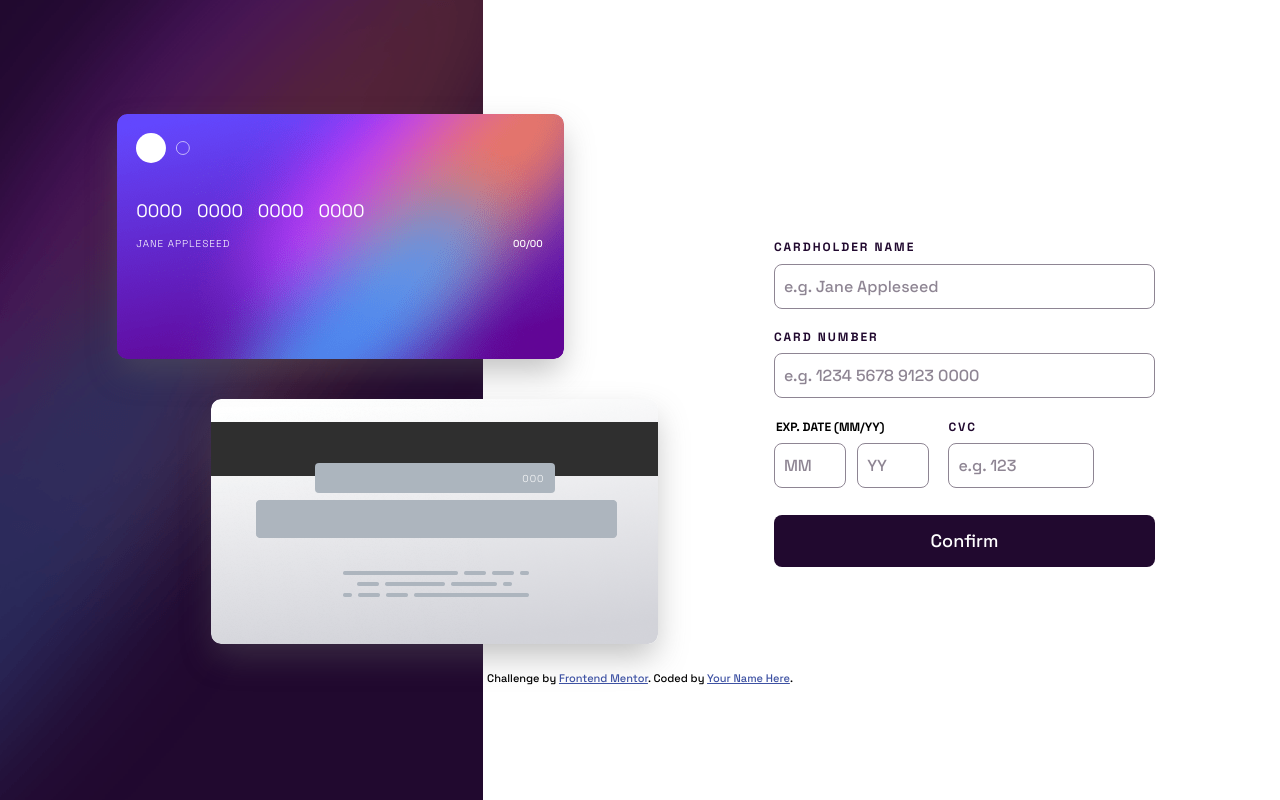
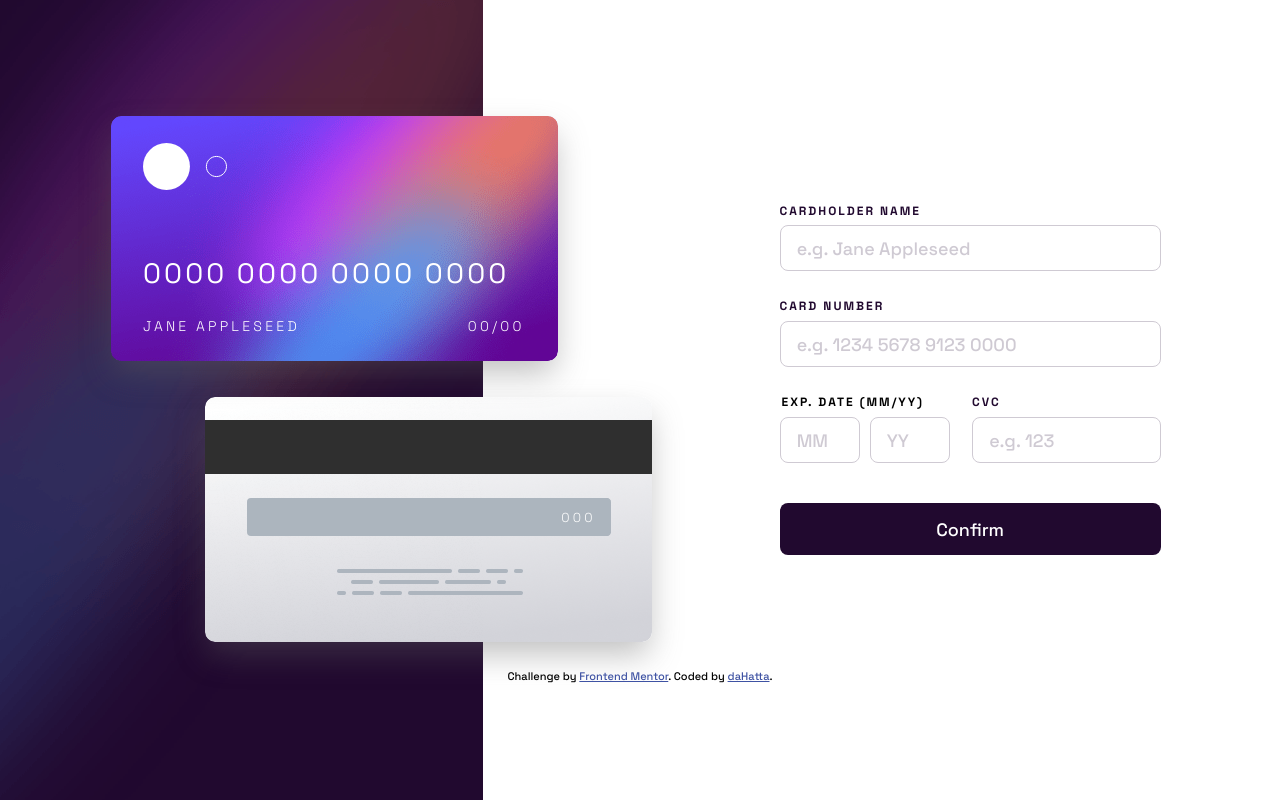
Before and after one commit to daHatta/fem-eg-interactive-form, a website: page index.html in a window 1280 px wide. Drawn offline with Linux system fonts and the light colour scheme.

Commit message:
Desktop css added

```diff
--- a/css/abstracts/_variables.scss
+++ b/css/abstracts/_variables.scss
@@ -16,7 +16,7 @@ $clr-pry-input-red-errors: hsl(0, 100%, 66%);
 // ### Neutral
 
 $clr-ntl-white: hsl(0, 0%, 100%);
-$clr-ntl-light-grayish-violet: hsl(270, 3%, 87%);
+$clr-ntl-light-grayish-violet: hsl(270, 10%, 81%);
 $clr-ntl-dark-grayish-violet: hsl(279, 6%, 55%);
 $clr-ntl-very-dark-violet: hsl(278, 68%, 11%);
 
@@ -26,6 +26,7 @@ $clr-ntl-very-dark-violet: hsl(278, 68%, 11%);
 
 $fs-400: 1rem;      // 16px
 $fs-500: 1.125rem;  // 18px
+$fs-600: 1.25rem;   // 20px
 
 // ### Font
 
--- a/css/base/_common.scss
+++ b/css/base/_common.scss
@@ -53,14 +53,15 @@ input[type="text"],
 input[type="number"] {
     display: flex;
     border-radius: 8px;
-    border: 1px solid $clr-ntl-dark-grayish-violet;
+    border: 1px solid $clr-ntl-light-grayish-violet;
     padding-block: .625em .563em;
     font-size: 1rem;
     padding-inline: .563em;
+    text-indent: 5px;
 }
 
 input::placeholder {
-    color: $clr-ntl-dark-grayish-violet;
+    color: $clr-ntl-light-grayish-violet;
     font-size: 1rem;
 }
 
@@ -80,10 +81,24 @@ input::placeholder {
         flex-direction: row;
         justify-content: center;
         align-items: center;
-        gap: 6em;
+        gap: 6.625em;
     }
 
     footer {
         padding-block-start: 1em;
     }
+
+    input[type="text"],
+    input[type="number"] {
+        font-size: 1.125rem;
+        text-indent: .375rem;
+        padding-block: .5em .438em;
+    }
+
+    input::placeholder {
+        color: $clr-ntl-light-grayish-violet;
+        font-size: 1.125rem;
+        padding-block: .5em .5em;
+    }
+
 }
--- a/css/components/_cards.scss
+++ b/css/components/_cards.scss
@@ -52,12 +52,12 @@
     justify-content: space-between;
     margin-block-start: 1.5em;
     font-size: .625rem;
+    font-weight: $fw-300;
+    letter-spacing: 1px;
 }
 
 .owner__name {
     text-transform: uppercase;
-    letter-spacing: 1px;
-    font-weight: $fw-300;
 }
 
 .card__verification-num {
@@ -72,7 +72,7 @@
     text-align: right;
     line-height: 2.5;
     width: 240px;
-    font-weight: 300;
+    font-weight: $fw-300;
     letter-spacing: 1px;
 }
 
@@ -82,7 +82,7 @@
     .card__box {
         flex-direction: column;
         color: $clr-ntl-white;
-        gap: 2.25em;
+        gap: 2em;
         width: 541px;
     }
 
@@ -93,12 +93,49 @@
     }
 
     .card--front {
-        background-image: url("../../images/bg-card-front.png");
         margin-top: 0;
         margin-inline-end: auto;
+        padding-inline-start: 1.75em;
+        padding-block-start: 1.5em;
+        padding-inline-end: 1.875em;
     }
 
     .card--back {
         margin-inline-start: 5.875;
     }
+
+    .card__image-box {
+        height: 47px;
+    }
+
+    .card__image {
+        height: 47px;
+    }
+
+    .card__number {
+        margin-block-start: 2.438em;
+        font-size: 1.75rem;
+        letter-spacing: .2rem;
+        font-weight: $fw-400;
+        word-spacing: -1px;
+    }
+
+    .card__owner {
+        margin-block-start: 1.938em;
+        font-size: .875rem;
+        letter-spacing: .2rem;
+    }
+
+    .card__verification-num {
+        margin-block-start: 7.75em;
+        height: 38px;
+        padding: .5em;
+        padding-inline-end: 1.125em;
+        font-size: .813rem;
+        text-align: right;
+        line-height: 1.75rem;
+        width: 363px;
+        font-weight: $fw-300;
+        letter-spacing: .2rem;
+    }
 }
--- a/css/components/_form.scss
+++ b/css/components/_form.scss
@@ -81,7 +81,6 @@
 }
 
 .response__image {
-    margin-block-start: 1em;
     margin-inline: auto;
 }
 
@@ -89,18 +88,20 @@
     margin-block-start: 1.25em;
     color: $clr-ntl-very-dark-violet;
     text-transform: uppercase;
-    letter-spacing: 0.125rem;
-    font-size: 1.375rem;
+    letter-spacing: 2px;
+    font-size: 1.75rem;
+    font-weight: $fw-500;
 }
 
 .response__message  {
     color: $clr-ntl-dark-grayish-violet;
-    margin-block-start: 1em;
-    font-size: 1rem;
+    margin-block-start: .875em;
+    font-size: 1.125rem;
+    letter-spacing: .0125rem;
 }
 
 .response__btn {
-    margin-block-start: 2em;
+    margin-block-start: 2.563em;
 }
 
 // Error Message
@@ -122,6 +123,42 @@ input.input--error {
 
     .form__box {
         width: 397px;
+        margin-block-start: 2px;
     }
 
+    .input__box {
+        margin-block-end: 1.625em;
+    }
+
+    .input__label,
+    .fieldset__legend {
+        letter-spacing: .125rem;
+        word-spacing: 0px;
+        margin-block-end: .625em;
+    }
+
+    .fieldset__grid {
+        display: grid;
+        grid-template-columns: 170px 194px;
+        gap: 1.25em;
+    }
+
+    .date__box {
+        gap: .563em;
+    }
+
+    .date__box input#month,
+    .date__box input#year {
+        width: 80px;
+    }
+
+    .input__box input#cvcNo {
+        width: calc(100% - 5px);
+    }
+
+    .form__btn {
+        margin-block-start: 1em;
+    }
+
+
 }
--- a/index.html
+++ b/index.html
@@ -79,7 +79,7 @@
             </div>
           </div>
           <div class="form__control">
-            <button class="form__btn btn" type="submit">Confirm</button>
+            <button class="btn form__btn" type="submit">Confirm</button>
           </div>
         </form>
         <div class="response__box visually-hidden">
@@ -90,14 +90,14 @@
           <p class="response__message">
             We've added your card details
           </p>
-          <button class="response__btn btn" type="button">Continue</button>
+          <button class="btn response__btn" type="button">Continue</button>
         </div>
       </div>
     </main>
     <footer>
       <div class="attribution">
-        Challenge by <a href="https://www.frontendmentor.io?ref=challenge" target="_blank">Frontend Mentor</a>.
-        Coded by <a href="#">Your Name Here</a>.
+        Challenge by <a href="https://www.frontendmentor.io/challenges/interactive-card-details-form-XpS8cKZDWw" target="_blank">Frontend Mentor</a>.
+        Coded by <a href="https://www.frontendmentor.io/profile/daHatta" target="_blank">daHatta</a>.
       </div>
     </footer>
   </div>
```
Also changed, not shown: css/main.css, 1 other file.
